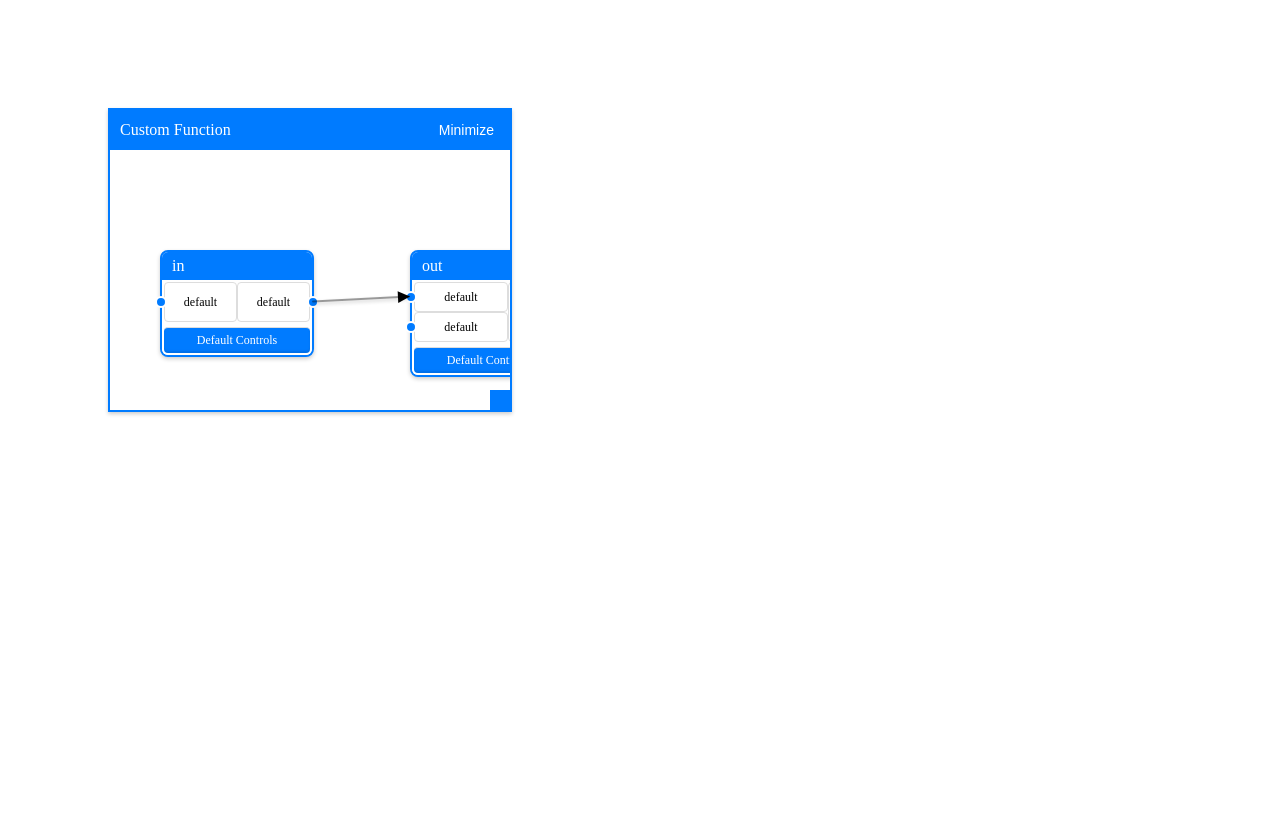
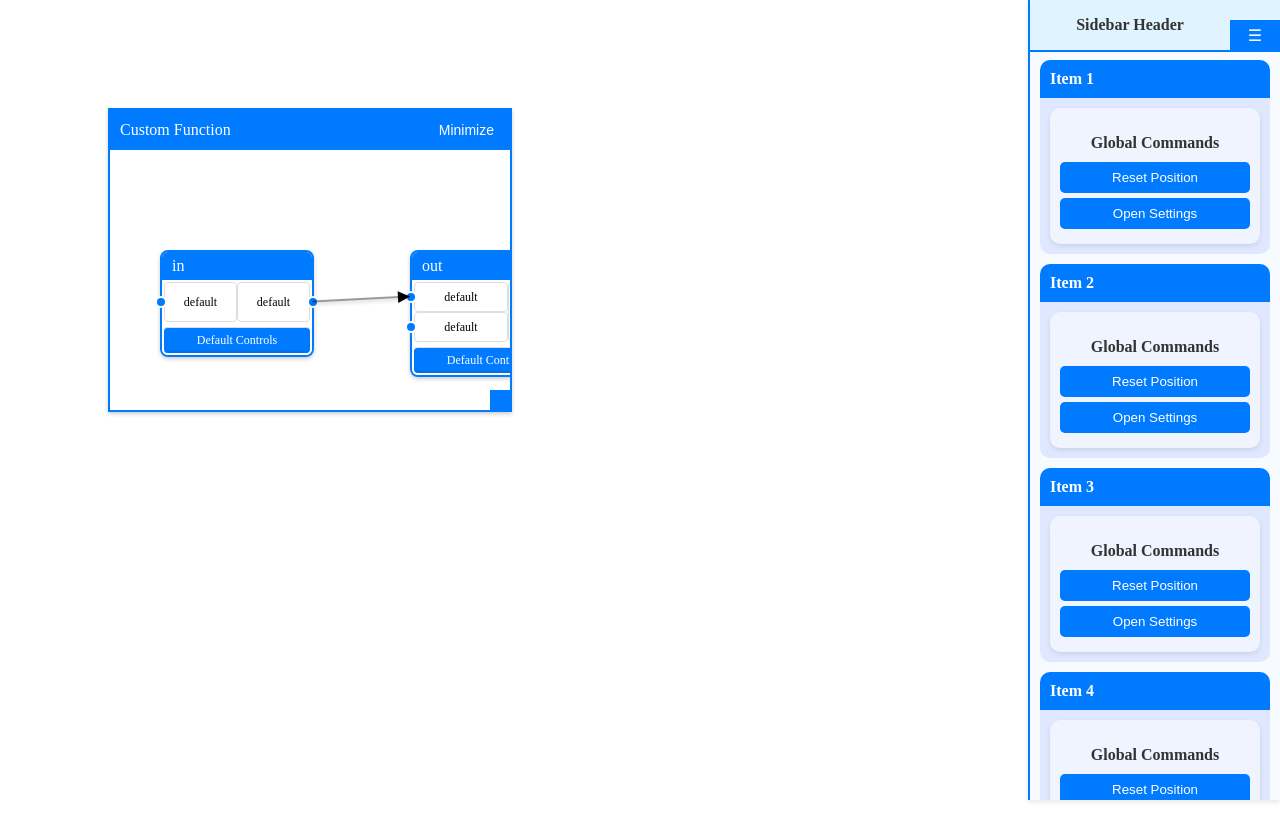
Before and after one commit to aaafgrb/introspection, a Vue app: page / in a window 1280 px wide. Built offline with nearby package versions, Linux system fonts and the light colour scheme.

Commit message:
create global sidebar component

```diff
--- /dev/null
+++ b/src/components/GlobalCommands.vue
@@ -0,0 +1,72 @@
+<template>
+  <div class="command-list">
+    <h3 class="command-list-title">Global Commands</h3>
+    <ul class="command-list-items">
+      <li v-for="command in commands" :key="command.id" class="command-item">
+        <button @click="command.action" class="command-button">{{ command.label }}</button>
+      </li>
+    </ul>
+  </div>
+</template>
+
+<script>
+export default {
+  data() {
+    return {
+      commands: [
+        { id: 'reset', label: 'Reset Position', action: this.resetPosition },
+        { id: 'settings', label: 'Open Settings', action: this.openSettings },
+      ],
+    };
+  },
+  methods: {
+    resetPosition() {
+      this.$emit('reset-position');
+    },
+    openSettings() {
+      this.$emit('open-settings');
+    },
+  },
+};
+</script>
+
+<style scoped>
+.command-list {
+  padding: 10px;
+  background-color: #f0f4ff;
+  border-radius: 10px;
+  box-shadow: 0 2px 5px rgba(0, 0, 0, 0.1);
+}
+
+.command-list-title {
+  font-size: 16px;
+  font-weight: bold;
+  margin-bottom: 10px;
+  text-align: center;
+}
+
+.command-list-items {
+  list-style: none;
+  padding: 0;
+  margin: 0;
+}
+
+.command-item {
+  margin-bottom: 5px;
+}
+
+.command-button {
+  width: 100%;
+  padding: 8px;
+  background-color: #007bff;
+  color: white;
+  border: none;
+  border-radius: 5px;
+  cursor: pointer;
+  transition: background 0.2s;
+}
+
+.command-button:hover {
+  background-color: #0056b3;
+}
+</style>
--- a/src/components/GlobalSidebar.vue
+++ b/src/components/GlobalSidebar.vue
@@ -1,122 +1,211 @@
 <template>
-  <div class="global-sidebar">
-    <section>
-      <h3>Function List</h3>
-      <div>
-        <select v-model="groupingOption" @change="groupFunctions">
-          <option value="type">Group by Type</option>
-          <option value="namespace">Group by Namespace</option>
-        </select>
-        <ul>
-          <li v-for="group in groupedFunctions" :key="group.name">
-            <strong>{{ group.name }}</strong>
-            <ul>
-              <li v-for="func in group.functions" :key="func.name">
-                {{ func.name }}
-                <button @click="openFunction(func)">Open</button>
-              </li>
-            </ul>
-          </li>
-        </ul>
-      </div>
-    </section>
-    <section>
-      <h3>Unsaved Custom Functions</h3>
-      <ul>
-        <li v-for="func in unsavedFunctions" :key="func.name">
-          {{ func.name }}
-          <button @click="openFunction(func)">Open</button>
+  <div :class="['sidebar', { 'is-retracted': isRetracted }]">
+    <div class="sidebar-handle" @click="toggleSidebar">
+      <span v-if="!isRetracted">☰</span>
+      <span v-else>≡</span>
+    </div>
+    <div class="sidebar-header">
+      <span v-if="!isRetracted">Sidebar Header</span>
+    </div>
+    <div class="sidebar-content">
+      <ul class="sidebar-list">
+        <!-- global commands -->
+        <li v-for="(item, index) in items" :class="['sidebar-item', { 'is-collapsed': item.collapsed }]"
+          ref="item-refs">
+          <div class="sidebar-item-header" @click="toggleItem(index)">
+            <span v-if="!isRetracted">{{ item.header }}</span>
+          </div>
+          <div class="sidebar-item-content">
+            <component :is="item.component"></component>
+          </div>
         </li>
       </ul>
-    </section>
-    <section>
-      <h3>Custom Functions Created This Session</h3>
-      <ul>
-        <li v-for="func in sessionFunctions" :key="func.name">
-          {{ func.name }}
-          <button @click="openFunction(func)">Open</button>
-        </li>
-      </ul>
-    </section>
+    </div>
   </div>
 </template>
 
 <script>
-import { computed, ref } from "vue";
+import { useTemplateRef } from 'vue';
+import GlobalCommands from './GlobalCommands.vue';
+
+
 
 export default {
-  props: {
-    baseFunctions: Array, // List of base functions
-    customFunctions: Array, // List of custom functions
-    unsavedFunctions: Array, // List of unsaved custom functions
-    sessionFunctions: Array, // List of custom functions created in the session
+  components: { GlobalCommands },
+  data() {
+    return {
+      isRetracted: false,
+      items: [
+        { header: 'Item 1', component: "GlobalCommands", collapsed: false },
+        { header: 'Item 2', component: "GlobalCommands", collapsed: false },
+        { header: 'Item 3', component: "GlobalCommands", collapsed: false },
+        { header: 'Item 4', component: "GlobalCommands", collapsed: false },
+        { header: 'Item 5', component: "GlobalCommands", collapsed: false },
+        { header: 'Item 6', component: "GlobalCommands", collapsed: false },
+        { header: 'Item 7', component: "GlobalCommands", collapsed: false },
+        { header: 'Item 8', component: "GlobalCommands", collapsed: false },
+        { header: 'Item 9', component: "GlobalCommands", collapsed: false },
+        { header: 'Item 10', component: "GlobalCommands", collapsed: false },
+        { header: 'Item 11', component: "GlobalCommands", collapsed: false },
+      ],
+    };
   },
-  setup(props) {
-    const groupingOption = ref("type");
-
-    const groupedFunctions = computed(() => {
-      if (groupingOption.value === "type") {
-        return [
-          { name: "Base Functions", functions: props.baseFunctions },
-          { name: "Custom Functions", functions: props.customFunctions },
-        ];
-      } else if (groupingOption.value === "namespace") {
-        // Example of grouping by namespace
-        return props.customFunctions.reduce((groups, func) => {
-          const namespace = func.namespace || "Default";
-          let group = groups.find((g) => g.name === namespace);
-          if (!group) {
-            group = { name: namespace, functions: [] };
-            groups.push(group);
-          }
-          group.functions.push(func);
-          return groups;
-        }, []);
+  setup() {
+    const itemRefs = useTemplateRef("item-refs")
+    return {
+      itemRefs
+    }
+  },
+  methods: {
+    toggleSidebar() {
+      this.isRetracted = !this.isRetracted;
+    },
+    toggleItem(index) {
+      if (this.isRetracted) {
+        this.isRetracted = false
+        this.items[index].collapsed = false
+        setTimeout(_ => {
+          this.itemRefs[index].scrollIntoView({ behavior: "smooth", block: "start" })
+          console.log("asd")
+        }, 200)
+      } else {
+        this.items[index].collapsed = !this.items[index].collapsed;
       }
-      return [];
-    });
-
-    const openFunction = (func) => {
-      console.log("Opening function:", func.name); // Replace with actual open logic
-    };
-
-    return {
-      groupingOption,
-      groupedFunctions,
-      openFunction,
-    };
+    },
   },
 };
 </script>
-
 <style scoped>
-.global-sidebar {
-  width: 300px;
-  background-color: #f4f4f4;
-  border-right: 1px solid #ddd;
-  height: 100%;
-  padding: 10px;
-  overflow-y: auto;
+.sidebar {
+  width: 250px;
+  position: fixed;
+  right: 0;
+  top: 0;
+  bottom: 0;
+  background: #f7faff;
+  color: #333;
+  transition: width 0.3s ease;
+  z-index: 10;
+  border-left: 2px solid #007bff;
+  box-shadow: 0 2px 5px rgba(0, 0, 0, 0.1);
+  display: flex;
+  flex-direction: column;
 }
 
-.global-sidebar h3 {
-  margin-top: 20px;
-  font-size: 1.2em;
-  border-bottom: 1px solid #ccc;
-  padding-bottom: 5px;
+.is-retracted {
+  width: 50px;
 }
 
-.global-sidebar ul {
-  list-style: none;
-  padding: 0;
-  margin: 10px 0;
+.sidebar-handle {
+  width: 50px;
+  height: 30px;
+  background-color: #007bff;
+  text-align: center;
+  cursor: pointer;
+  display: flex;
+  justify-content: center;
+  align-items: center;
+  position: absolute;
+  right: 0;
+  top: 20px;
+  user-select: none;
+  color: white;
+  z-index: 2;
 }
 
-.global-sidebar li {
-  margin: 5px 0;
+.sidebar-header {
+  background-color: #e0f4ff;
+  color: #333;
+  padding-right: 50px;
+  text-align: center;
+  font-size: 16px;
+  font-weight: bold;
+  border-bottom: 2px solid #007bff;
+  position: absolute;
+  right: 0;
+  left: 0;
+  z-index: 1;
+  height: 50px;
+  display: flex;
+  justify-content: center;
+  align-items: center;
+  transition: top 0.3s ease;
+  user-select: none;
 }
 
-.global-sidebar button {
-  margin-left: 10px;
+.sidebar-content {
+  flex-grow: 1;
+  overflow: scroll;
+  margin-top: 50px;
+  transition: all 0.3s ease;
+}
+
+.sidebar-list {
+  list-style: none;
+  padding: 5px;
+  margin: 5px;
+}
+
+.sidebar-item {
+  margin-bottom: 10px;
+  background-color: #e0f4ff;
+  border-radius: 15px;
+  transition: all 0.3s ease;
+}
+
+.is-retracted .sidebar-item {
+  border-radius: 5px;
+  background-color: #007bff;
+  height: 15px;
+}
+
+.is-retracted .sidebar-item:hover {
+  scale: 1.1
+}
+
+.sidebar-item-header {
+  user-select: none;
+  cursor: pointer;
+  font-weight: bold;
+  padding: 10px;
+  background-color: #007bff;
+  color: white;
+  border-top-right-radius: 10px;
+  border-top-left-radius: 10px;
+  transition: background-color 0.3s;
+}
+
+.sidebar-item-header:hover {
+  background-color: #1284ff;
+}
+
+.is-retracted .sidebar-item-header {
+  border-radius: 5px !important;
+  background-color: #007bff;
+}
+
+.is-collapsed .sidebar-item-header {
+  border-radius: 8px;
+}
+
+
+.sidebar-item-content {
+  border-bottom-right-radius: 10px;
+  border-bottom-left-radius: 10px;
+  padding: 10px;
+  background-color: #e0e8ff;
+  transition: all 0.3s ease;
+}
+
+.is-retracted .sidebar-item-content {
+  height: 0px;
+  padding: 0px;
+  overflow: hidden;
+}
+
+.is-collapsed .sidebar-item-content {
+  height: 0px;
+  padding: 0px;
+  overflow: hidden;
 }
 </style>
--- a/src/components/Home.vue
+++ b/src/components/Home.vue
@@ -1,5 +1,5 @@
 <template>
-  <div style="height: 100vh; ">
+  <div style="height: 100vh;">
     <DraggableBackground>
       <CustomFunctionPage :custom-function-name="`test`" :id="0" />
     </DraggableBackground>
@@ -21,3 +21,9 @@ export default {
   },
 };
 </script>
+
+<style>
+body {
+  overflow: hidden;
+}
+</style>
--- a/src/views/HomeView.vue
+++ b/src/views/HomeView.vue
@@ -1,9 +1,11 @@
 <script setup>
+import GlobalSidebar from '@/components/GlobalSidebar.vue';
 import Home from '../components/Home.vue'
 </script>
 
 <template>
   <main>
     <Home />
+    <GlobalSidebar />
   </main>
 </template>
```
